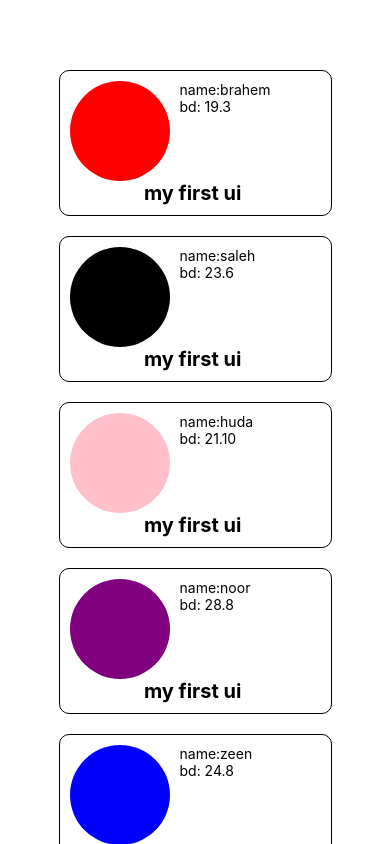
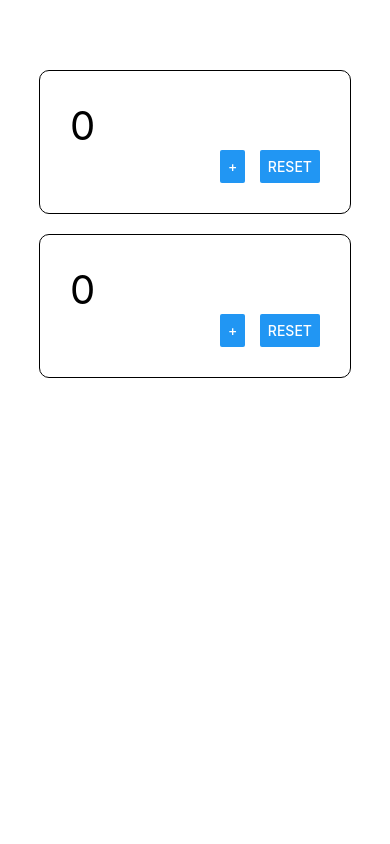
Before and after one commit to dmyanaAlshahatet/RNFirstProject, a React Native app: screen / in a window 390 px wide. Built offline with nearby package versions, Linux system fonts and the light colour scheme.

Commit message:
add Counter

```diff
--- a/App.tsx
+++ b/App.tsx
@@ -4,6 +4,7 @@ import { ImageBackground, StyleSheet, Text, View, Image, ScrollView, TextInput,
 import React, { Component } from 'react'
 import Card from "./src/components/Card";
 import State from "./src/components/State";
+import Counter from "./src/components/Counter";
 
 const App = () => { //function component//
 
@@ -51,8 +52,10 @@ const App = () => { //function component//
   return (
     <View style={styles.container} >
       <ScrollView showsVerticalScrollIndicator={false}>
-          {renderCards()}
-          <State/>
+          {/* {renderCards()} */}
+          {/* <State/> */}
+          <Counter/>
+          <Counter/>
       </ScrollView>
 
     </View>
--- a/src/components/Card.js
+++ b/src/components/Card.js
@@ -20,6 +20,7 @@ const Card = (props) => {
 
 const styles = StyleSheet.create({
     card: {
+        flex:1,
         borderWidth: 1,
         width: '70%',
         padding: 10,
--- /dev/null
+++ b/src/components/Counter.js
@@ -0,0 +1,56 @@
+import { StyleSheet, Text, View, Button, } from 'react-native'
+import React, { useEffect, useState } from 'react'
+
+
+const Counter = () => {
+    const [x, setX] = useState(0)
+
+    // const Increment = () => setX((x) => x + 1);
+    // const Discrement = () => setX((x) => x - 1);
+    // Increment = () =>{}
+
+    return (
+        <View style={[styles.card ]}>
+            <Text style={styles.text}>{x}</Text>
+             <View style={styles.buttons}>
+                <View style={styles.IncrementCard}>
+                <Button title="+" onPress={() => setX(x + 1)}/>
+                </View>
+                <Button title="reset" onPress={() => setX(0)}/>
+             </View>
+        </View>
+    )
+}
+
+
+
+const styles = StyleSheet.create({
+    card: {
+        borderWidth: 1,
+        width: '80%',
+        padding: 30,
+        borderRadius: 10,
+        marginTop: 20,
+        alignSelf: 'center',
+    },
+    buttons: {
+        flexDirection: 'row',
+        // borderWidth:1 ,
+        justifyContent:'space-between',
+    },
+
+    IncrementCard: {
+        marginLeft:150,
+        // borderWidth:3,
+    },
+
+    text: {
+        color: 'black',
+        fontSize: 40,
+        //   borderWidth:1 ,
+        // alignSelf:'center'
+    },
+})
+
+
+export default Counter;
```
